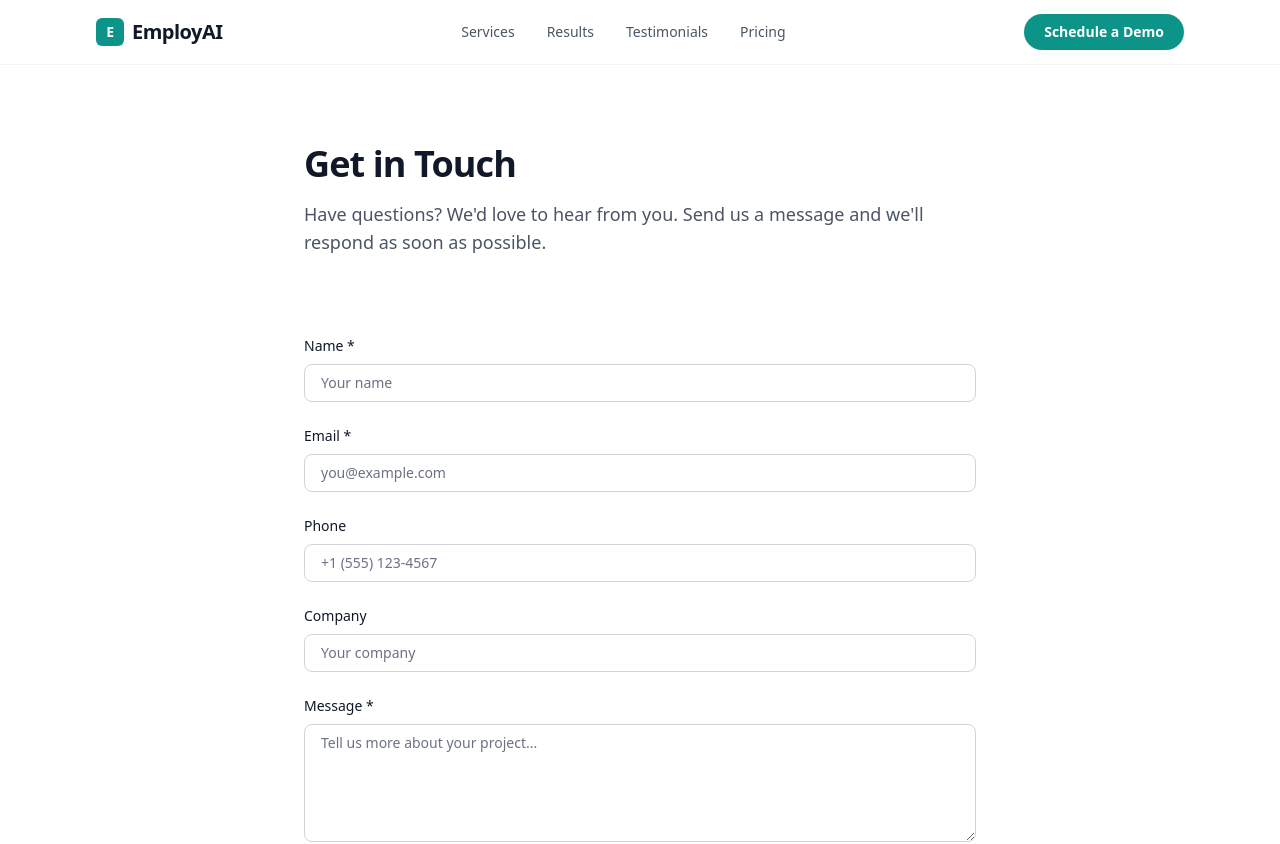
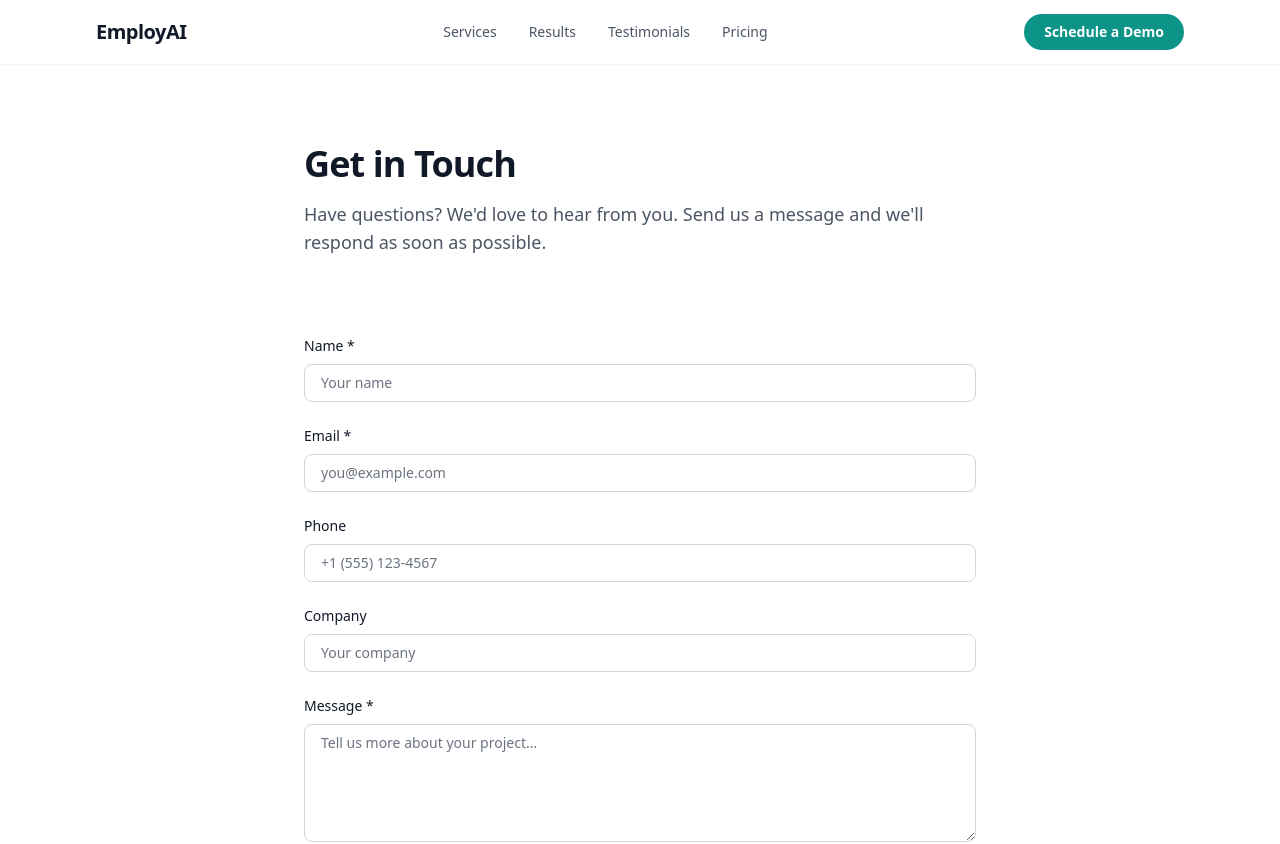
Before and after one commit to employaibot/EmployAI, a Next.js app: page /contact in a window 1280 px wide. Shown: the top 844 px of the page. Built offline with nearby package versions, Linux system fonts and the light colour scheme; no server answers.

Commit message:
fix: remove E logo from navbar

```diff
--- a/components/Navbar.tsx
+++ b/components/Navbar.tsx
@@ -13,9 +13,6 @@ export function Navbar() {
           href="/"
           className="flex items-center gap-2 text-xl font-extrabold tracking-tight text-gray-900 hover:opacity-80 transition-opacity"
         >
-          <span className="flex h-7 w-7 items-center justify-center rounded-md bg-brand text-white text-sm font-black">
-            E
-          </span>
           {NAV_COPY.brand}
         </Link>
 
```
